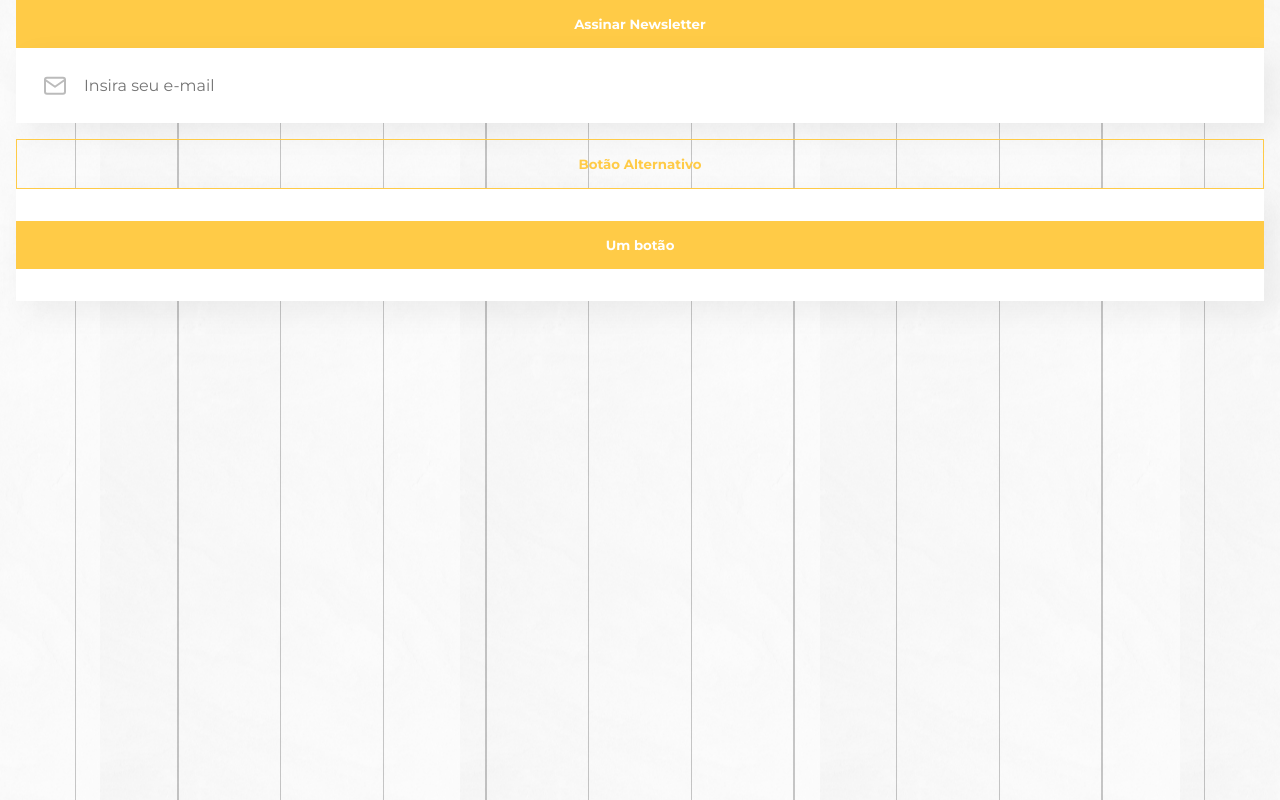
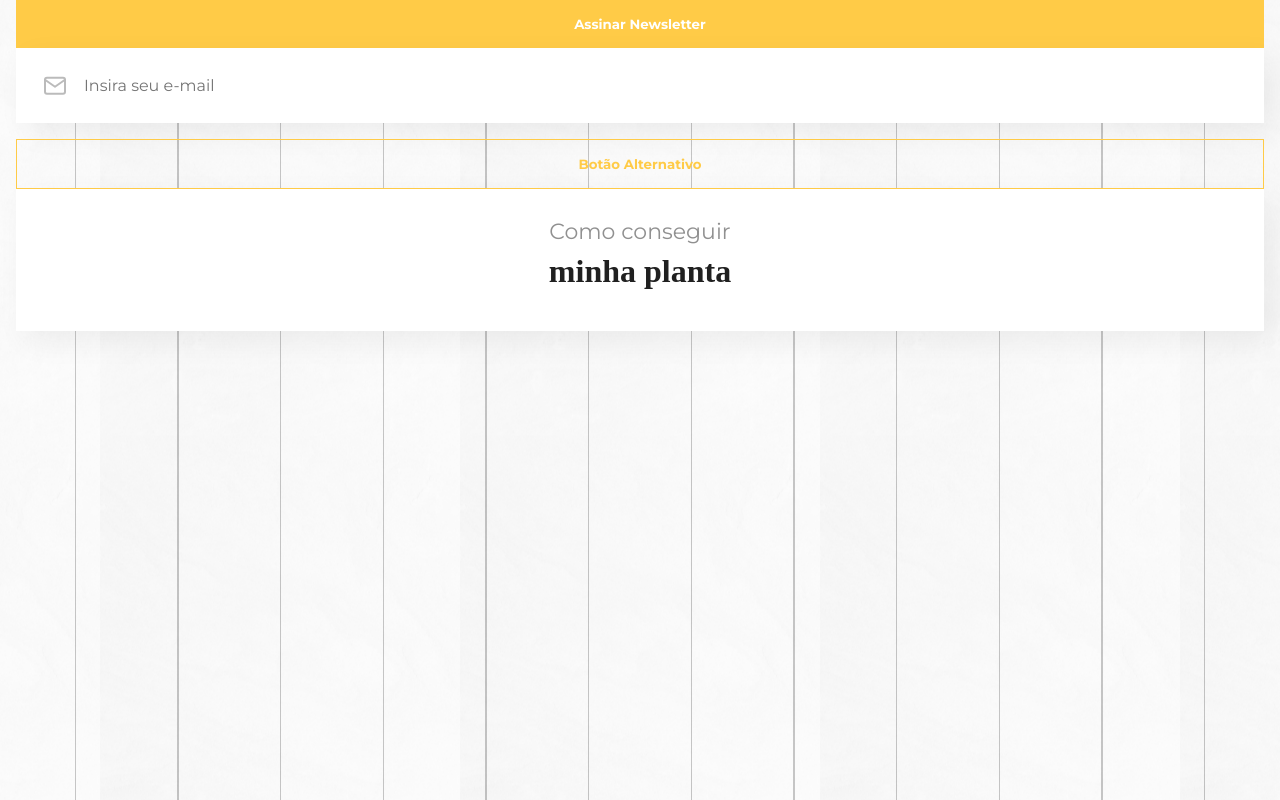
Before and after one commit to jonatanalbernaz/casaverde, a plain HTML site: page index.html in a window 1280 px wide. Drawn offline with Linux system fonts and the light colour scheme; a web font is replaced by a local one.

Commit message:
titulo__finalizado
Componente título finalizado, tipografia.

```diff
--- a/assets/css/base/_variaveis.css
+++ b/assets/css/base/_variaveis.css
@@ -7,8 +7,13 @@
   --preto-transparente: #0000000F;
 
 
-  --fonte-corpo: "Montserrat";
-  --fonte-secundaria: "Elsie Swash Caps";
+  --fonte-corpo: "Montserrat", sans-serif;
+  --familia-titulo-destaque: "Elsie Swash Caps", serif;
+
+  --peso-titulo-destaque: 900;
+  --peso-botao: 700;
 
   --tamanho-corpo: 1rem;
+  --tamanho-titulo: 1.375rem;
+  --tamanho-titulo-destaque: 2rem;
 }
--- a/assets/css/componentes/_botoes.css
+++ b/assets/css/componentes/_botoes.css
@@ -3,7 +3,7 @@
 
   text-align: center;
   font-family: inherit;
-  font-weight: 700;
+  font-weight: var(--peso-botao);
   color: var(--branco);
 
   width: 100%;
--- a/assets/css/styles.css
+++ b/assets/css/styles.css
@@ -9,6 +9,7 @@
 body {
   font-family: var(--fonte-corpo);
   font-size: var(--tamanho-corpo);
+  color: var(--cinza);
 
   background: url(../img/fundo-textura.png), url(../img/fundo-linhas.png);
   background-position: center;
@@ -18,3 +19,31 @@ body {
   padding-right: 1rem;
   padding-left: 1rem;
 }
+
+.titulo {
+  font-size: var(--tamanho-titulo);
+}
+
+.titulo-destaque {
+  font-family: var(--familia-titulo-destaque);
+  color: var(--preto);
+  font-size: var(--tamanho-titulo-destaque);
+  font-weight: var(--peso-titulo-destaque);
+
+  display: block;
+
+  padding-top: .75rem;
+  margin-bottom: .75rem;
+}
+
+.alinhamento--esquerda {
+  text-align: left;
+}
+
+.alinhamento--meio {
+  text-align: center;
+}
+
+.texto {
+  line-height: 1.5;
+}
--- a/index.html
+++ b/index.html
@@ -20,7 +20,7 @@
     <button class="botao botao--alternativo">Botão Alternativo</button>
 
     <article class="cartao">
-      <button class="botao">Um botão</button>
+      <h2 class="titulo alinhamento--meio">Como conseguir<span class="titulo-destaque">minha planta</span></h2>
     </article>
   </main>
 </body>
```
